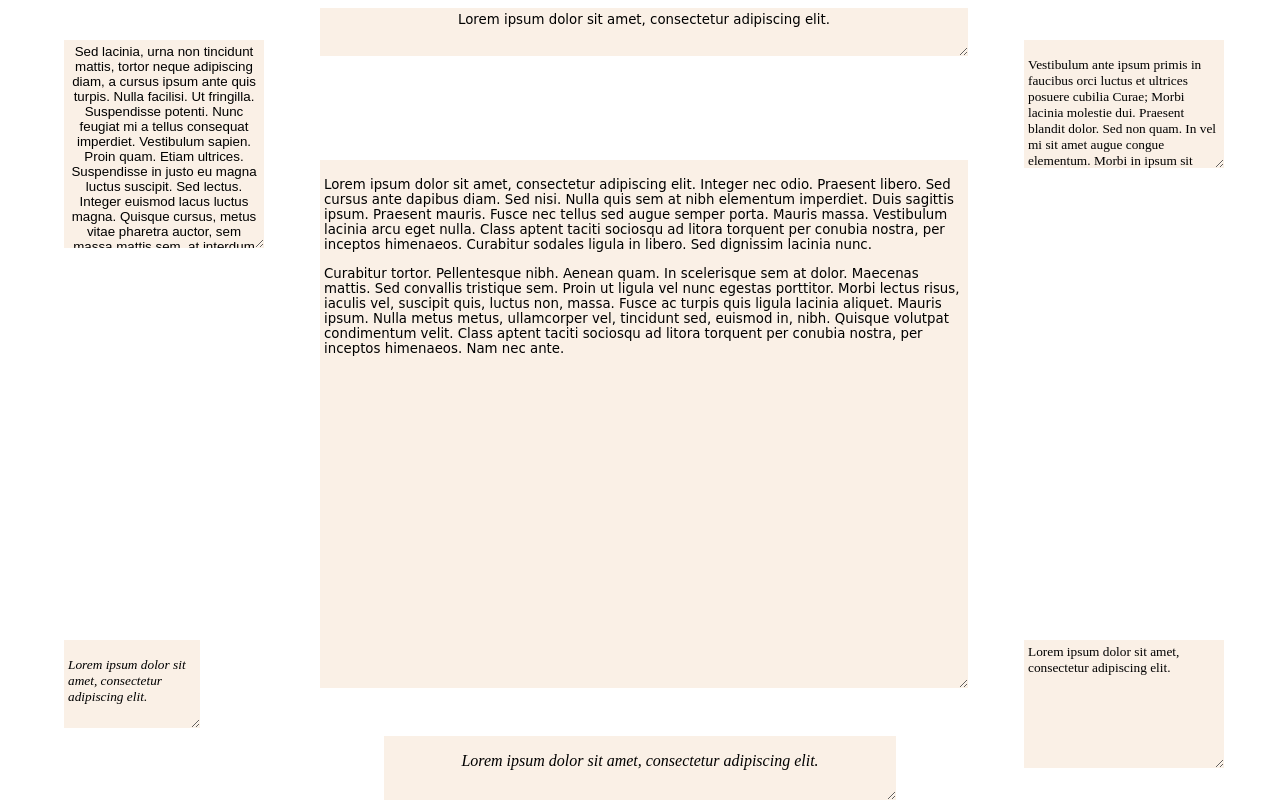
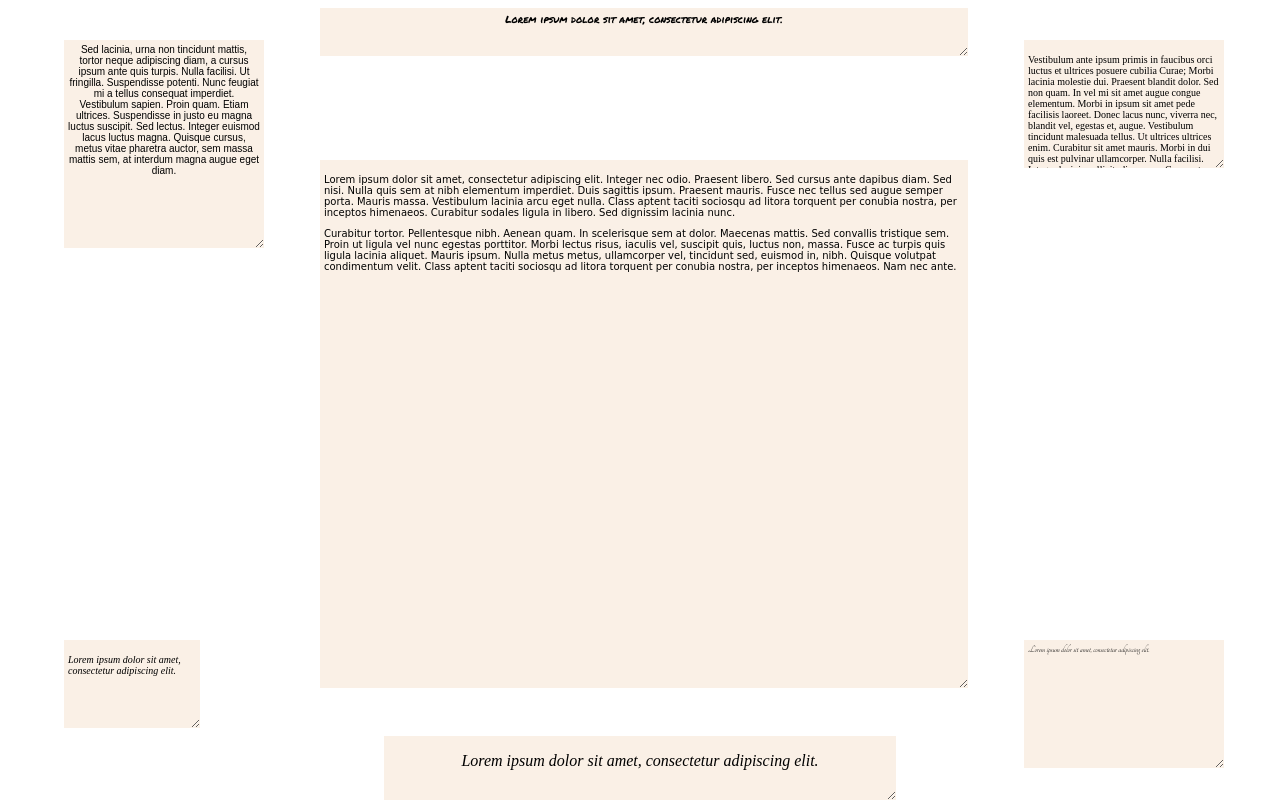
Before and after one commit to rafcortina/fluidtype, a website built with webpack: page src/assets/test.html in a window 1280 px wide. Built offline with nearby package versions, Linux system fonts and the light colour scheme.

Commit message:
Add some more fonts to test.

```diff
--- a/src/assets/test.html
+++ b/src/assets/test.html
@@ -3,10 +3,12 @@
   <head>
     <meta http-equiv="Content-type" content="text/html; charset=utf-8"/>
     <title><%= htmlWebpackPlugin.options.title %></title>
+    <link rel="stylesheet" href="https://fonts.googleapis.com/css?family=Tangerine">
+    <link rel="stylesheet" href="https://fonts.googleapis.com/css?family=Permanent+Marker">
 
     <style>
 	.fluid-text {
-		font-size:10pt;
+		font-size: 10px;
 		position:absolute;
 		background-color: linen;
 		resize: both;
@@ -25,11 +27,11 @@
 	</style>
   </head>
   <body>
-  		<div class='fluid-text' style="top:5%; left:5%; width:15%; height:25%; font-family: fantasy;text-align:center;">
+  		<div class='fluid-text' style="top:5%; left:5%; width:15%; height:25%; font-family: fantasy; text-align:center;">
   			Sed lacinia, urna non tincidunt mattis, tortor neque adipiscing diam, a cursus ipsum ante quis turpis. Nulla facilisi. Ut fringilla. Suspendisse potenti. Nunc feugiat mi a tellus consequat imperdiet. Vestibulum sapien. Proin quam. Etiam ultrices. Suspendisse in justo eu magna luctus suscipit. Sed lectus. Integer euismod lacus luctus magna. Quisque cursus, metus vitae pharetra auctor, sem massa mattis sem, at interdum magna augue eget diam.
   		</div>
 
-  		<div class='fluid-text' contenteditable=true style="top:1%; left:25%; width:50%; height:5%; font-family: cursive;text-align:center; white-space: nowrap;">
+  		<div class='fluid-text' contenteditable=true style="top:1%; left:25%; width:50%; height:5%; font-family: 'Permanent Marker';text-align:center;">
   			Lorem ipsum dolor sit amet, consectetur adipiscing elit.
   		</div>
 
@@ -43,7 +45,7 @@
   			<p>Vestibulum ante ipsum primis in faucibus orci luctus et ultrices posuere cubilia Curae; Morbi lacinia molestie dui. Praesent blandit dolor. Sed non quam. In vel mi sit amet augue congue elementum. Morbi in ipsum sit amet pede facilisis laoreet. Donec lacus nunc, viverra nec, blandit vel, egestas et, augue. Vestibulum tincidunt malesuada tellus. Ut ultrices ultrices enim. Curabitur sit amet mauris. Morbi in dui quis est pulvinar ullamcorper. Nulla facilisi. Integer lacinia sollicitudin massa. Cras metus. Sed aliquet risus a tortor. </p>
   		</div>
 
-  		<div class='fluid-text' contenteditable=true style="top: 80%; left:80%; width:15%; height:15%;">
+  		<div class='fluid-text' contenteditable=true style="top: 80%; left:80%; width:15%; height:15%;font-family: Tangerine;">
   			Lorem ipsum dolor sit amet, consectetur adipiscing elit.
   		</div>
 
--- a/src/index.js
+++ b/src/index.js
@@ -175,7 +175,9 @@ function start(elements, min, max) {
 
 function fluid(elem, min, max) {
 
-    processItem({elem: elem, min: min, max: max});
+    if (elem) {
+        processItem({elem: elem, min: min, max: max});
+    }
 }
 
 
```
